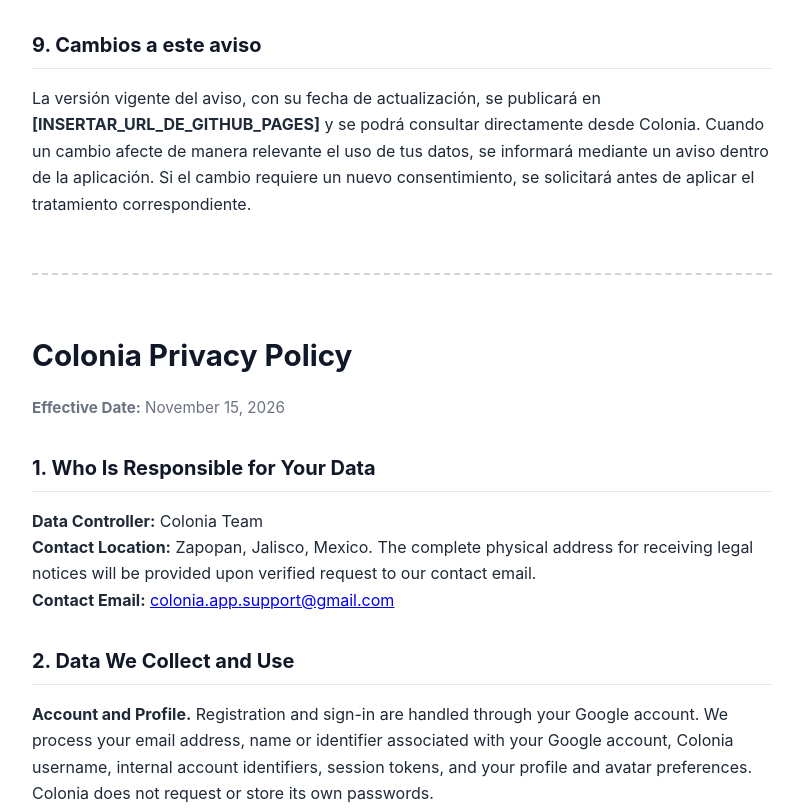
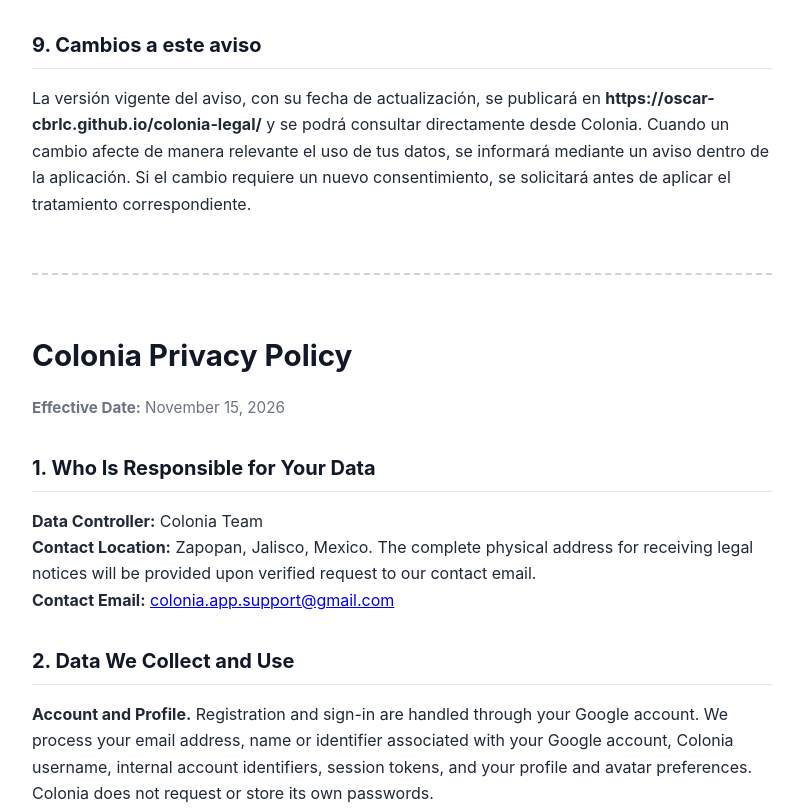
Before and after one commit to oscar-cbrlc/colonia-legal, a plain HTML site: page index.html in a window 1280 px wide. Shown: the part 3398-4207 px from the top of the page, without its empty margins (238-1041 px from the left). Drawn offline with Linux system fonts and the light colour scheme.

Commit message:
Update URLs in privacy policy section

```diff
--- a/index.html
+++ b/index.html
@@ -142,7 +142,7 @@
       <p>Si ocurre una vulneración que afecte significativamente tus derechos patrimoniales o morales, se te informará conforme a la ley. Mantén segura tu cuenta de Google y avisa al contacto de privacidad si sospechas que otra persona accedió a tu perfil de Colonia.</p>
 
       <h2>9. Cambios a este aviso</h2>
-      <p>La versión vigente del aviso, con su fecha de actualización, se publicará en <strong>[INSERTAR_URL_DE_GITHUB_PAGES]</strong> y se podrá consultar directamente desde Colonia. Cuando un cambio afecte de manera relevante el uso de tus datos, se informará mediante un aviso dentro de la aplicación. Si el cambio requiere un nuevo consentimiento, se solicitará antes de aplicar el tratamiento correspondiente.</p>
+      <p>La versión vigente del aviso, con su fecha de actualización, se publicará en <strong>https://oscar-cbrlc.github.io/colonia-legal/</strong> y se podrá consultar directamente desde Colonia. Cuando un cambio afecte de manera relevante el uso de tus datos, se informará mediante un aviso dentro de la aplicación. Si el cambio requiere un nuevo consentimiento, se solicitará antes de aplicar el tratamiento correspondiente.</p>
     </section>
 
     <hr class="lang-divider">
@@ -198,7 +198,7 @@
       <p>If a security breach occurs that significantly affects your moral or patrimonial rights, you will be notified as required by law. Keep your Google account secure and notify our privacy contact if you suspect unauthorized access to your Colonia profile.</p>
 
       <h2>9. Changes to This Policy</h2>
-      <p>The current version of this policy, along with its effective date, will be published at <strong>[INSERT_GITHUB_PAGES_URL]</strong> and can be accessed directly from within Colonia. When a change materially affects how your data is used, we will notify you via an in-app notice. If any change requires new consent, it will be requested before applying the updated processing.</p>
+      <p>The current version of this policy, along with its effective date, will be published at <strong>https://oscar-cbrlc.github.io/colonia-legal/</strong> and can be accessed directly from within Colonia. When a change materially affects how your data is used, we will notify you via an in-app notice. If any change requires new consent, it will be requested before applying the updated processing.</p>
     </section>
   </main>
 </body>
```
